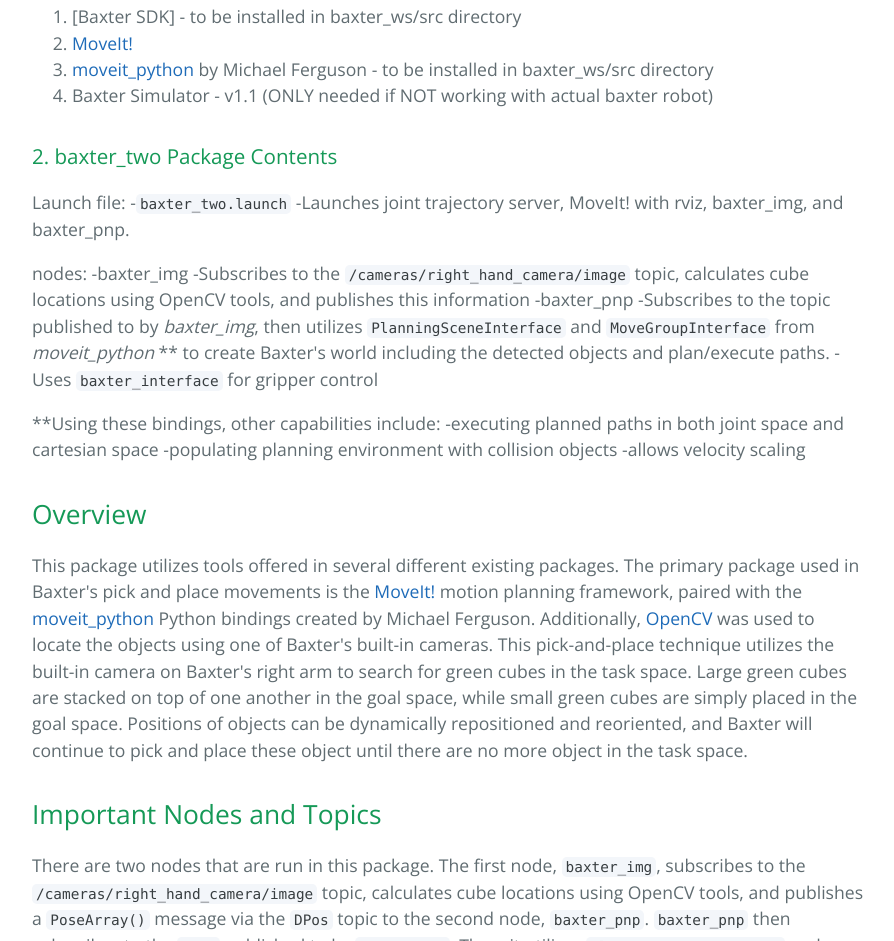
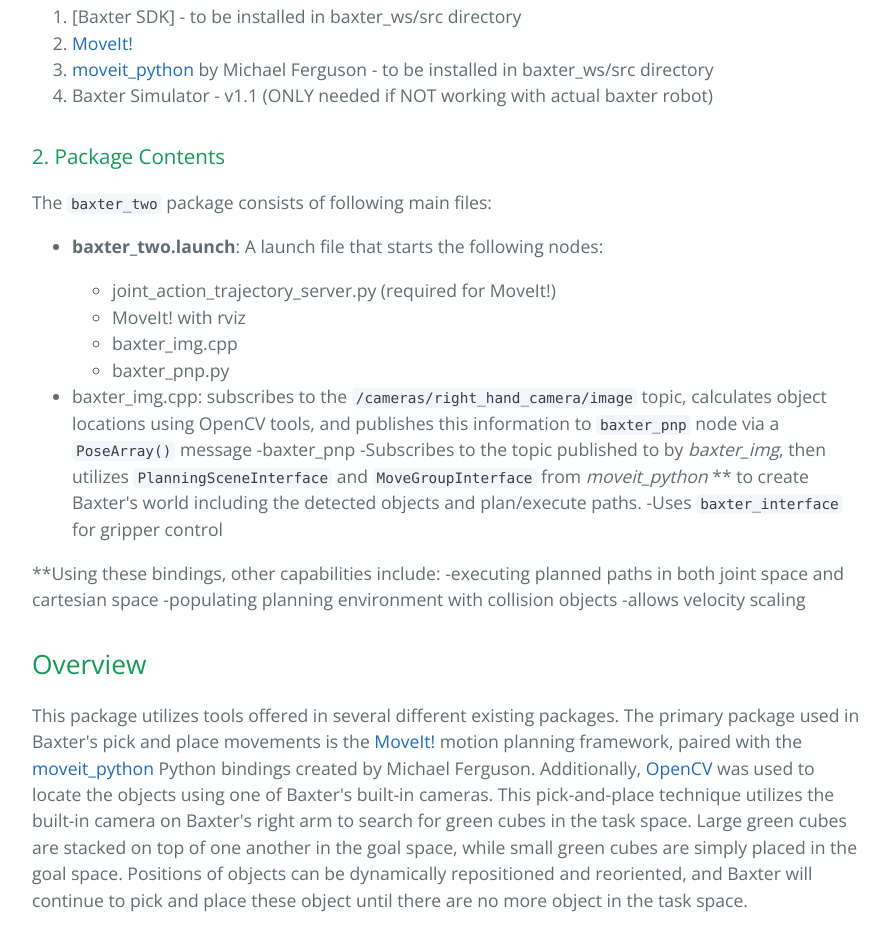
Before and after one commit to patilnabhi/baxter_two, a plain HTML site: page index.html in a window 1280 px wide. Shown: the part 1088-2029 px from the top of the page, without its empty margins (192-1086 px from the left). Drawn offline with nearby package versions, Linux system fonts and the light colour scheme.

Commit message:
Create gh-pages branch via GitHub

```diff
--- a/index.html
+++ b/index.html
@@ -61,18 +61,26 @@ roslaunch baxter_two baxter_two.launch
 </ol>
 
 <h3>
-<a id="2-baxter_two-package-contents" class="anchor" href="#2-baxter_two-package-contents" aria-hidden="true"><span class="octicon octicon-link"></span></a>2. baxter_two Package Contents</h3>
+<a id="2-package-contents" class="anchor" href="#2-package-contents" aria-hidden="true"><span class="octicon octicon-link"></span></a>2. Package Contents</h3>
 
-<p>Launch file:
--<code>baxter_two.launch</code>
-    -Launches joint trajectory server, MoveIt! with rviz, baxter_img, and baxter_pnp.</p>
+<p>The <code>baxter_two</code> package consists of following main files:</p>
 
-<p>nodes:
--baxter_img
-    -Subscribes to the <code>/cameras/right_hand_camera/image</code> topic, calculates cube locations using OpenCV tools, and publishes this information
+<ul>
+<li>
+<p><strong>baxter_two.launch</strong>: A launch file that starts the following nodes:</p>
+
+<ul>
+<li>joint_action_trajectory_server.py (required for MoveIt!)</li>
+<li>MoveIt! with rviz</li>
+<li>baxter_img.cpp</li>
+<li>baxter_pnp.py</li>
+</ul>
+</li>
+<li><p>baxter_img.cpp: subscribes to the <code>/cameras/right_hand_camera/image</code> topic, calculates object locations using OpenCV tools, and publishes this information to <code>baxter_pnp</code> node via a <code>PoseArray()</code> message
 -baxter_pnp
-    -Subscribes to the topic published to by <em>baxter_img</em>, then utilizes <code>PlanningSceneInterface</code> and <code>MoveGroupInterface</code> from <em>moveit_python</em> ** to create Baxter's world including the detected objects and plan/execute paths.
-    -Uses <code>baxter_interface</code> for gripper control</p>
+-Subscribes to the topic published to by <em>baxter_img</em>, then utilizes <code>PlanningSceneInterface</code> and <code>MoveGroupInterface</code> from <em>moveit_python</em> ** to create Baxter's world including the detected objects and plan/execute paths.
+-Uses <code>baxter_interface</code> for gripper control</p></li>
+</ul>
 
 <p>**Using these bindings, other capabilities include:
         -executing planned paths in both joint space and cartesian space
```
Also changed, not shown: params.json (+1 -1 lines).
